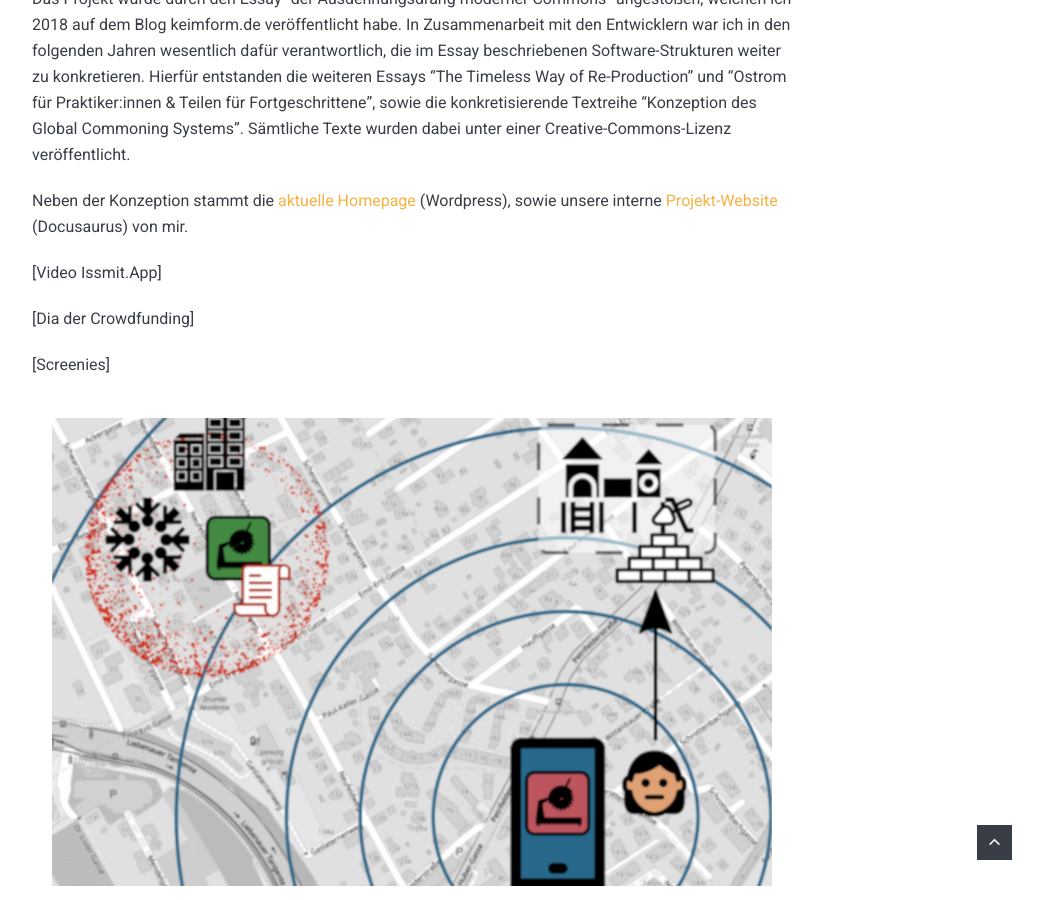
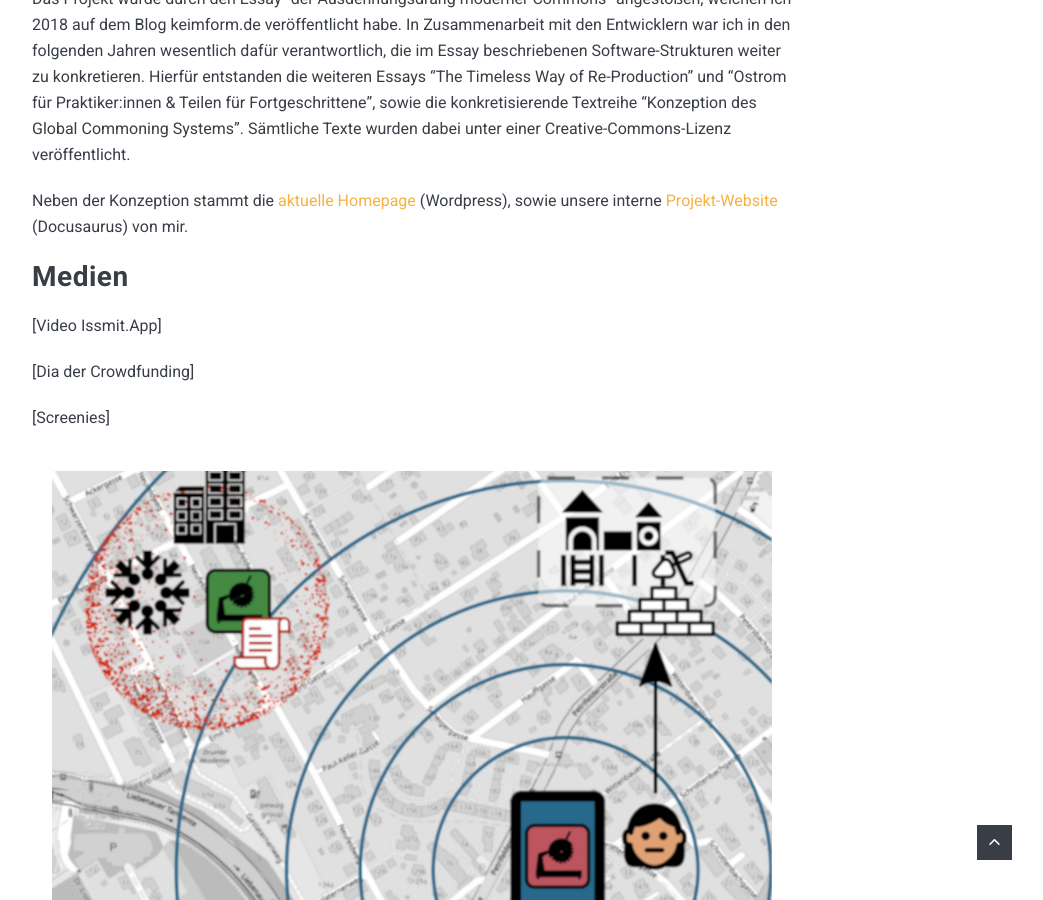
Before and after one commit to emze77/emze77.github.io, a Jekyll site: the page built from _posts/2024-01-10-global-commoning-system.markdown, in a window 1280 px wide and 900 px high, scrolled down 1418 px. Shown: the whole window, without its empty margins (228-1271 px from the left). Built offline with Jekyll 4.4.1, drawn with Linux system fonts in a browser that asks for light colours; nearby versions of some CDN libraries.

Commit message:
Update 2024-01-10-global-commoning-system.markdown

```diff
--- a/_posts/2024-01-10-global-commoning-system.markdown
+++ b/_posts/2024-01-10-global-commoning-system.markdown
@@ -14,6 +14,7 @@ Das Projekt wurde durch den Essay "der Ausdehnungsdrang moderner Commons" angest
 
 Neben der Konzeption stammt die [aktuelle Homepage](https://commoningsystem.org) (Wordpress), sowie unsere interne [Projekt-Website](https://project.commoningsystem.org) (Docusaurus) von mir.
 
+## Medien
 
 [Video Issmit.App]
 
```
